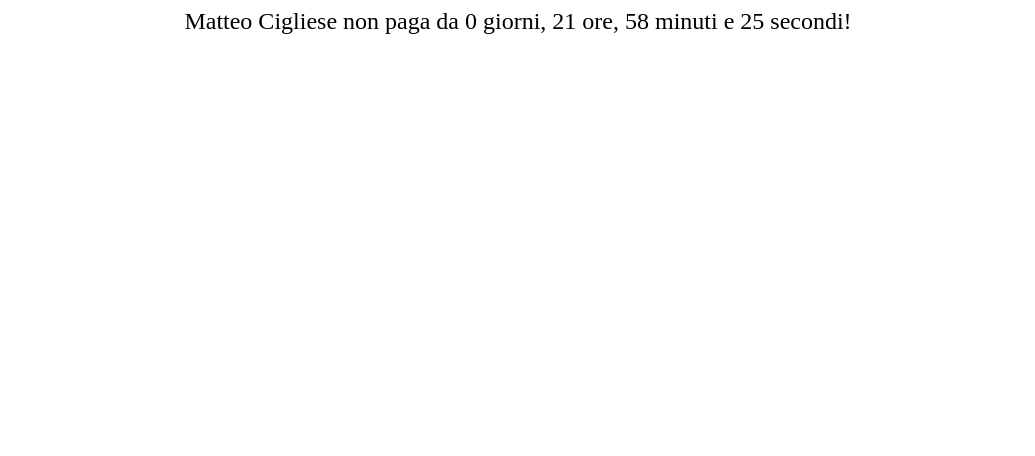
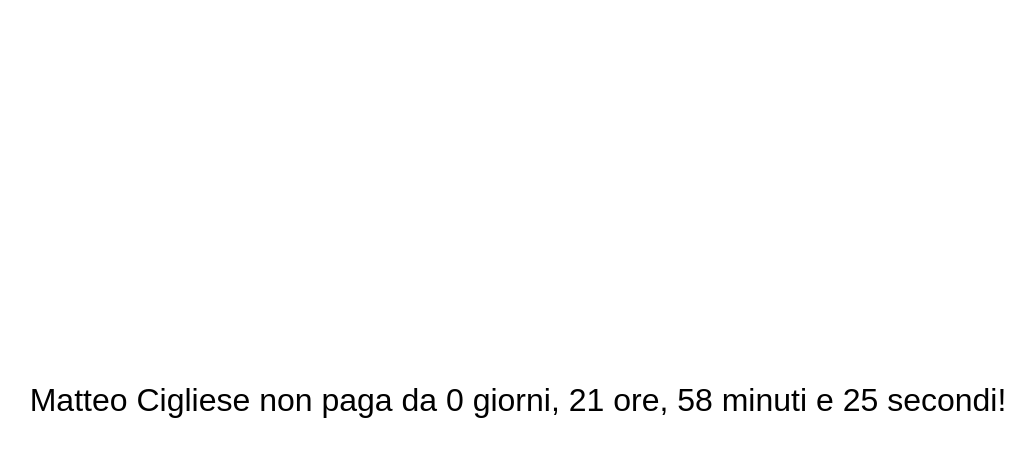
Before and after one commit to lilduki00/-lilduki00-.github.io, a plain HTML site: page index.html in a window 1280 px wide. Shown: the whole page, without its empty margins (122-1157 px from the left). Drawn offline with Linux system fonts and the light colour scheme.

Commit message:
Update stile.css

```diff
--- a/stile.css
+++ b/stile.css
@@ -1,9 +1,17 @@
+body, html {
+    height: 100%;
+    margin: 0;
+    display: flex;
+    justify-content: center;
+    align-items: center;
+    font-family: Arial, sans-serif;
+}
+
 #contatore {
     text-align: center;
-    font-size: 24px;
+    font-size: 32px; /* Aumenta la dimensione del font */
 }
 
 #contatore p {
-    display: inline-block;
-    margin: 0 10px;
+    margin: 20px 0;
 }
```
